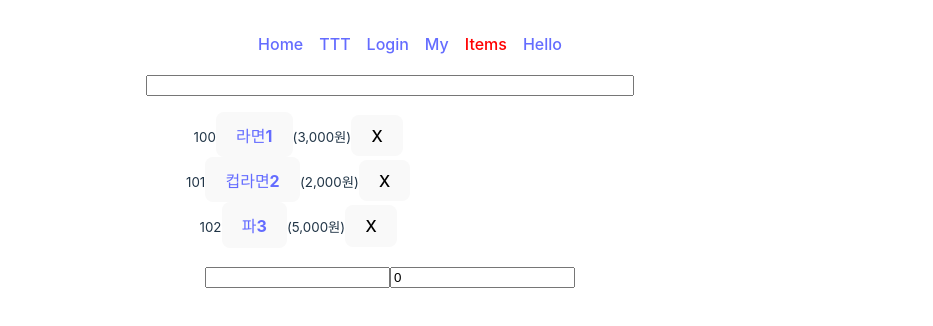
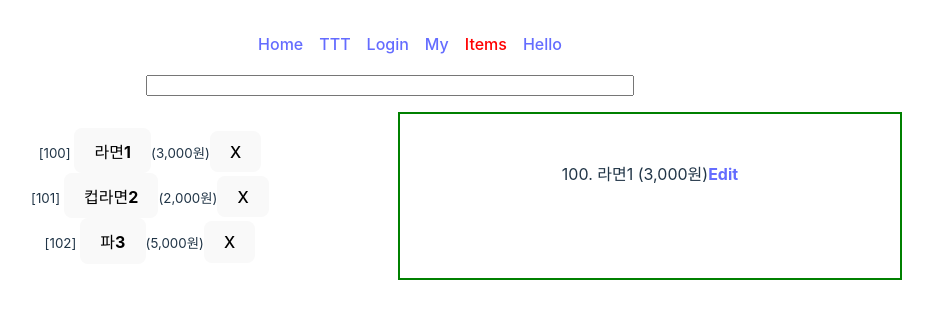
Before and after one commit to Chanmi-Gim/TIL, a React (Vite) app in the folder React/tryThis/rbvite/: page /items in a window 1280 px wide. Shown: the top 326 px of the page, without its empty margins (250-1183 px from the left). Built offline with nearby package versions, Linux system fonts and the light colour scheme.

Commit message:
refact : layout에서 link로 보내는 데이터를 outlet으로 변경 - 새로고침시 디폴트 item 설정 - item 검색시 layout, 상세에 표시

```diff
--- a/React/tryThis/rbvite/src/App.css
+++ b/React/tryThis/rbvite/src/App.css
@@ -60,3 +60,12 @@ nav ul {
 nav a.active {
   color: red;
 }
+
+div center-flex-3rem {
+  display: 'flex';
+  alignitems: 'center';
+  padding: '3rem';
+}
+.no-list {
+  list-style: 'none';
+}
--- a/React/tryThis/rbvite/src/App.tsx
+++ b/React/tryThis/rbvite/src/App.tsx
@@ -9,7 +9,6 @@ import { MemoHello } from './components/Hello';
 import { Nav } from './Nav';
 import { useCallback, useMemo } from 'react';
 import { useCounter } from './hooks/counter-context';
-import { Items } from './components/Items';
 import { Item } from './components/Item';
 import { ItemLayout } from './components/ItemLayout';
 
@@ -27,8 +26,7 @@ function App() {
           <Route path='/login' element={<Login />} />
           <Route path='/my' element={<My />} />
           <Route path='/items' element={<ItemLayout />}>
-            <Route index element={<Items />} />
-            <Route path=':id' element={<Item />} />
+            <Route index element={<Item />} />
           </Route>
           <Route path='/hello' element={<MemoHello age={age} fn={fn} />} />
           <Route path='*' element={<NotFound />} />
--- a/React/tryThis/rbvite/src/components/Item.tsx
+++ b/React/tryThis/rbvite/src/components/Item.tsx
@@ -1,32 +1,23 @@
-import {
-  Link,
-  // useLocation,
-  useNavigate,
-  useOutletContext,
-  useParams,
-} from 'react-router-dom';
-import { useSession } from '../hooks/session-context';
-import { useEffect, useState } from 'react';
+import { Link, useOutletContext } from 'react-router-dom';
 
 export const Item = () => {
-  const {
-    session: { cart },
-  } = useSession();
-  const { id } = useParams();
-  const { currItem } = useOutletContext<{ currItem: Cart | undefined }>();
-  const [item, setItem] = useState<Cart | undefined>(undefined);
-  const navigate = useNavigate();
-
-  useEffect(() => {
-    const _item = currItem || cart.find((item) => item.id === Number(id));
-    if (!_item) navigate('./');
-    setItem(_item);
-  }, [item, navigate, cart, id, currItem]);
+  const { item, saveCartItem } = useOutletContext<{
+    item: Cart;
+    saveCartItem: SaveCartItem;
+  }>();
   return (
     <>
-      <div style={{ display: 'flex', alignItems: 'center', padding: '3rem' }}>
+      <div
+        style={{
+          alignItems: 'center',
+          padding: '3rem',
+          border: '2px solid green',
+        }}
+      >
+        {!item && <h2>Select Item, plz</h2>}
+        {'  '}
         {item?.id}. {item?.name} ({item?.price.toLocaleString()}원)
-        <Link to={`/items`}>
+        <Link to={`/items`} state={{ item }}>
           <strong>Edit</strong>
         </Link>
       </div>
--- a/React/tryThis/rbvite/src/components/ItemLayout.css
+++ b/React/tryThis/rbvite/src/components/ItemLayout.css
@@ -1,7 +1,8 @@
-.ul {
-  display: flex;
-  flex-direction: row;
-}
 .input {
   width: 30rem;
 }
+
+.skyblue-border {
+  border-color: skyblue;
+  border-width: 1rem;
+}
--- a/React/tryThis/rbvite/src/components/ItemLayout.tsx
+++ b/React/tryThis/rbvite/src/components/ItemLayout.tsx
@@ -1,16 +1,28 @@
-import { Link, Outlet, useSearchParams } from 'react-router-dom';
+import { Outlet, useSearchParams } from 'react-router-dom';
 import { useSession } from '../hooks/session-context';
 import './ItemLayout.css';
 import clsx from 'clsx';
-import { useState } from 'react';
-
+import { useEffect, useState } from 'react';
 export const ItemLayout = () => {
   const {
     session: { cart },
     removeCartItem,
+    saveCartItem,
   } = useSession();
+  const [items, setItems] = useState<Cart[]>([]);
+  const [currItem, setCurrItem] = useState<Cart | null>(null);
   const [searchParams, setSearchParams] = useSearchParams({ searchStr: '' });
-  const [currItem, setCurrItem] = useState<Cart | undefined>(undefined);
+  const searchStr = searchParams.get('searchStr');
+
+  useEffect(() => {
+    if (searchStr)
+      setItems(cart.filter((item) => item.name.includes(searchStr || '')));
+    else setItems(cart);
+  }, [cart, searchStr]);
+
+  useEffect(() => {
+    setCurrItem(items[0]);
+  }, [items]);
 
   return (
     <>
@@ -23,31 +35,35 @@ export const ItemLayout = () => {
           }
           className={clsx('input')}
         />
-        <div className={clsx('ul')}>
-          <ul>
+        <div
+          style={{
+            margin: '1rem',
+            display: 'grid',
+            gridTemplateColumns: '2fr 2fr',
+            gap: '1rem',
+            width: '80vw',
+          }}
+        >
+          <ul style={{ listStyle: 'none' }}>
             {cart
               .filter((item) =>
                 item.name.includes(searchParams.get('searchStr') || '')
               )
               .map((item) => (
                 <li key={item.id}>
-                  <small>{item.id}</small>
-                  {/* <Link to={`/items/${item.id}`} state={item}>
+                  <small>
+                    [{item.id}]{'  '}
+                  </small>
+                  <button onClick={() => setCurrItem(item)}>
                     <strong>{item.name}</strong>
-                    {setCurrItem(item.name)}
-                  </Link> */}
-                  <button onClick={() => setCurrItem(item)}>
-                    <Link to={`/items/${item.id}`}>
-                      <strong>{item.name}</strong>
-                    </Link>
                   </button>
                   <small>({item.price.toLocaleString()}원)</small>
                   <button onClick={() => removeCartItem(item.id)}>X</button>
                 </li>
               ))}
-          </ul>{' '}
+          </ul>
+          <Outlet context={{ item: currItem, saveCartItem }} />
         </div>
-        <Outlet context={{ currItem, setCurrItem }} />
       </div>
     </>
   );
--- a/React/tryThis/rbvite/src/components/Items.tsx
+++ b/React/tryThis/rbvite/src/components/Items.tsx
@@ -1,7 +1,7 @@
 import { FormEvent, useEffect, useRef, useState } from 'react';
 import { useSession } from '../hooks/session-context';
 import './Items.css';
-import { useOutletContext } from 'react-router-dom';
+import { useLocation, useNavigate } from 'react-router-dom';
 
 export const Items = () => {
   const {
@@ -13,15 +13,14 @@ export const Items = () => {
   const itemNameRef = useRef<HTMLInputElement>(null);
   const itemPriceRef = useRef<HTMLInputElement>(null);
   const [hasDirty, setDirty] = useState(false);
-  const { currItem, setCurrItem } = useOutletContext<{
-    currItem: Cart | undefined;
-    setCurrItem: React.Dispatch<React.SetStateAction<Cart | undefined>>;
-  }>();
+  const currItem = useLocation().state;
+  const navigate = useNavigate();
+
   const {
     id: itemId,
     name: itemName,
     price: itemPrice,
-  } = currItem || { id: 0, name: '', price: 0 };
+  } = currItem?.item || { id: 0, name: '', price: 0 };
 
   useEffect(() => {
     if (itemNameRef.current && itemPriceRef.current) {
@@ -61,7 +60,7 @@ export const Items = () => {
     itemNameRef.current.value = '';
     itemPriceRef.current.value = '';
     setDirty(false);
-    setCurrItem(undefined);
+    navigate('.', { state: '' });
   };
 
   return (
--- a/React/tryThis/rbvite/src/hooks/session-context.tsx
+++ b/React/tryThis/rbvite/src/hooks/session-context.tsx
@@ -12,8 +12,8 @@ type SessionContextProp = {
   session: Session;
   login: ({ id, name }: LoginUser) => void;
   logout: () => void;
-  saveCartItem: (id: number, name: string, price: number) => void;
-  removeCartItem: (id: number) => void;
+  saveCartItem: SaveCartItem;
+  removeCartItem: NumberVoidFn;
 };
 
 const DEFAULT_SESSION: Session = {
--- a/React/tryThis/rbvite/types/index.d.ts
+++ b/React/tryThis/rbvite/types/index.d.ts
@@ -5,3 +5,5 @@ type Session = {
 
 type Cart = { id: number; name: string; price: number };
 type LoginUser = { id: number; name: string };
+type SaveCartItem = (id: number, name: string, price: number) => void;
+type NumberVoidFn = (id: number) => void;
```
